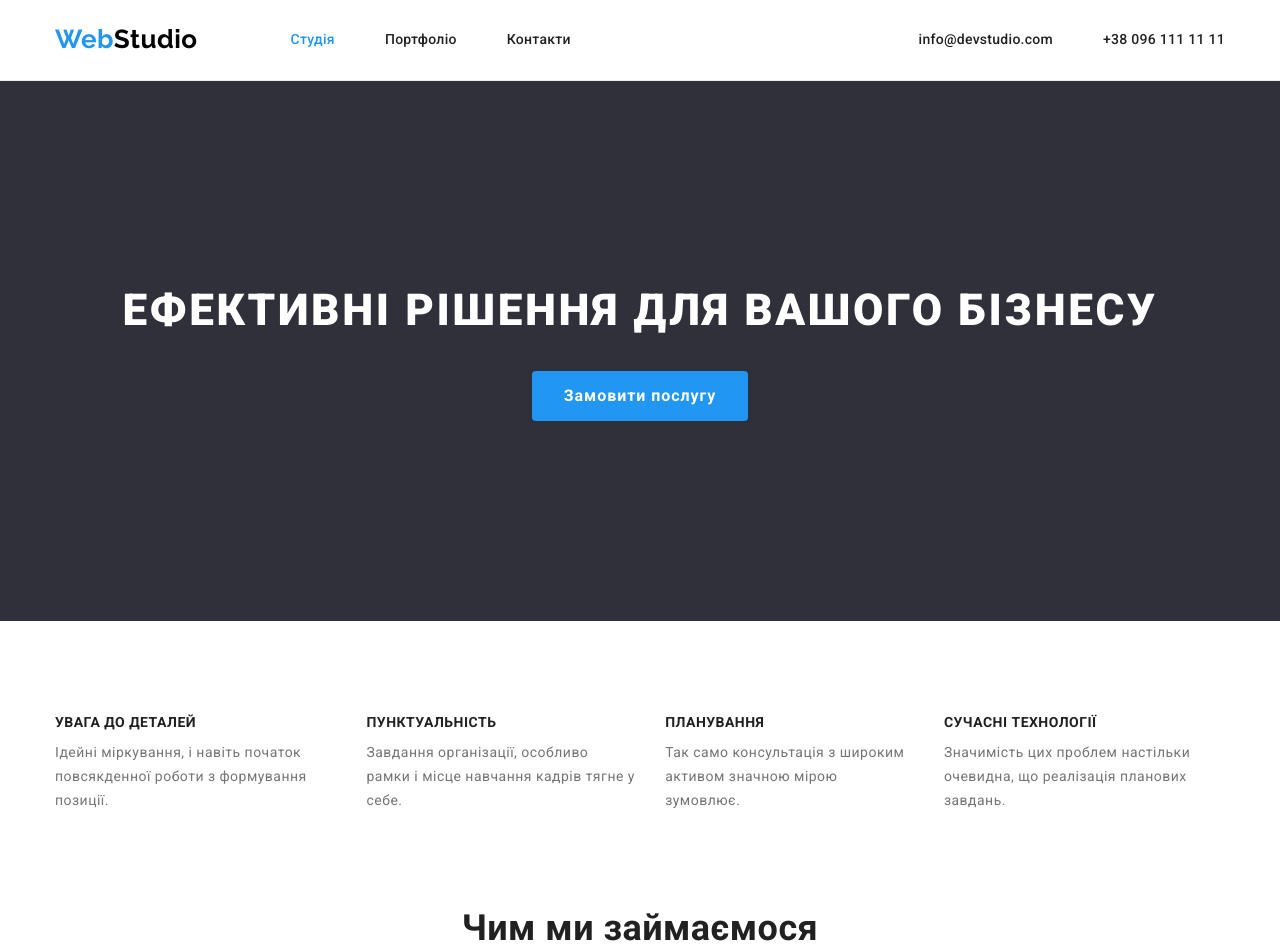
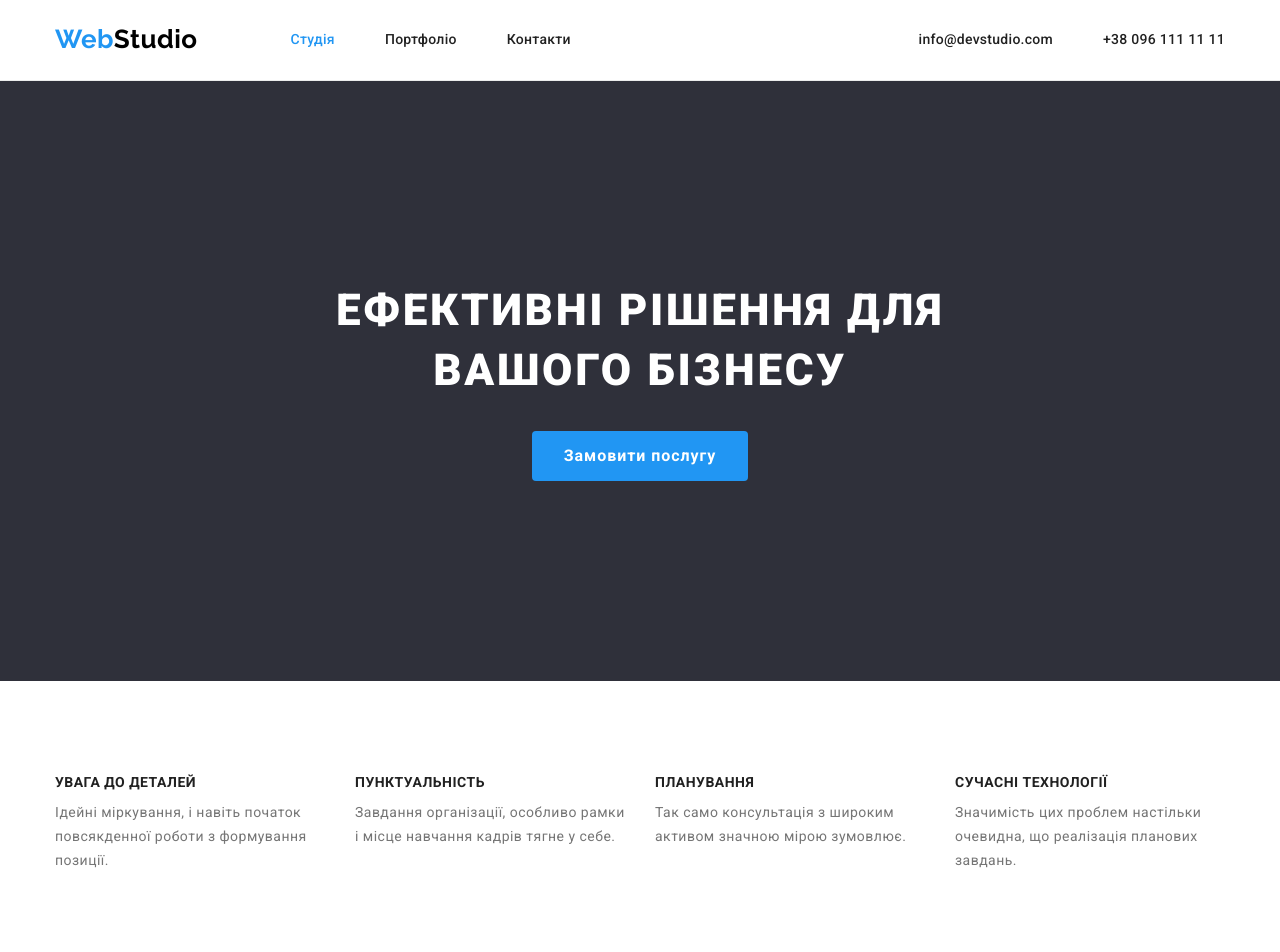
Before and after one commit to olyarak/goit-markup-hw-03, a plain HTML site: page index.html in a window 1280 px wide. Shown: the top 952 px of the page. Drawn offline with nearby package versions, Linux system fonts and the light colour scheme.

```diff
--- a/css/styles.css
+++ b/css/styles.css
@@ -141,8 +141,9 @@ h6 {
 }
 
 .hero-container {
-  padding-top: 200px;
-  padding-bottom: 200px;
+  padding: 200px 250px;
+
+  text-align: center;
 }
 
 .hero-title {
@@ -151,7 +152,6 @@ h6 {
   font-weight: 900;
   font-size: 44px;
   line-height: 1.36;
-  text-align: center;
   letter-spacing: 0.06em;
   text-transform: uppercase;
 }
@@ -198,7 +198,10 @@ h6 {
 
 .features-container {
   display: flex;
-  align-items: center;
+}
+
+.features-container .item {
+  width: calc((100% - 90px) / 4);
 }
 
 .features-container .item + .item {
```
